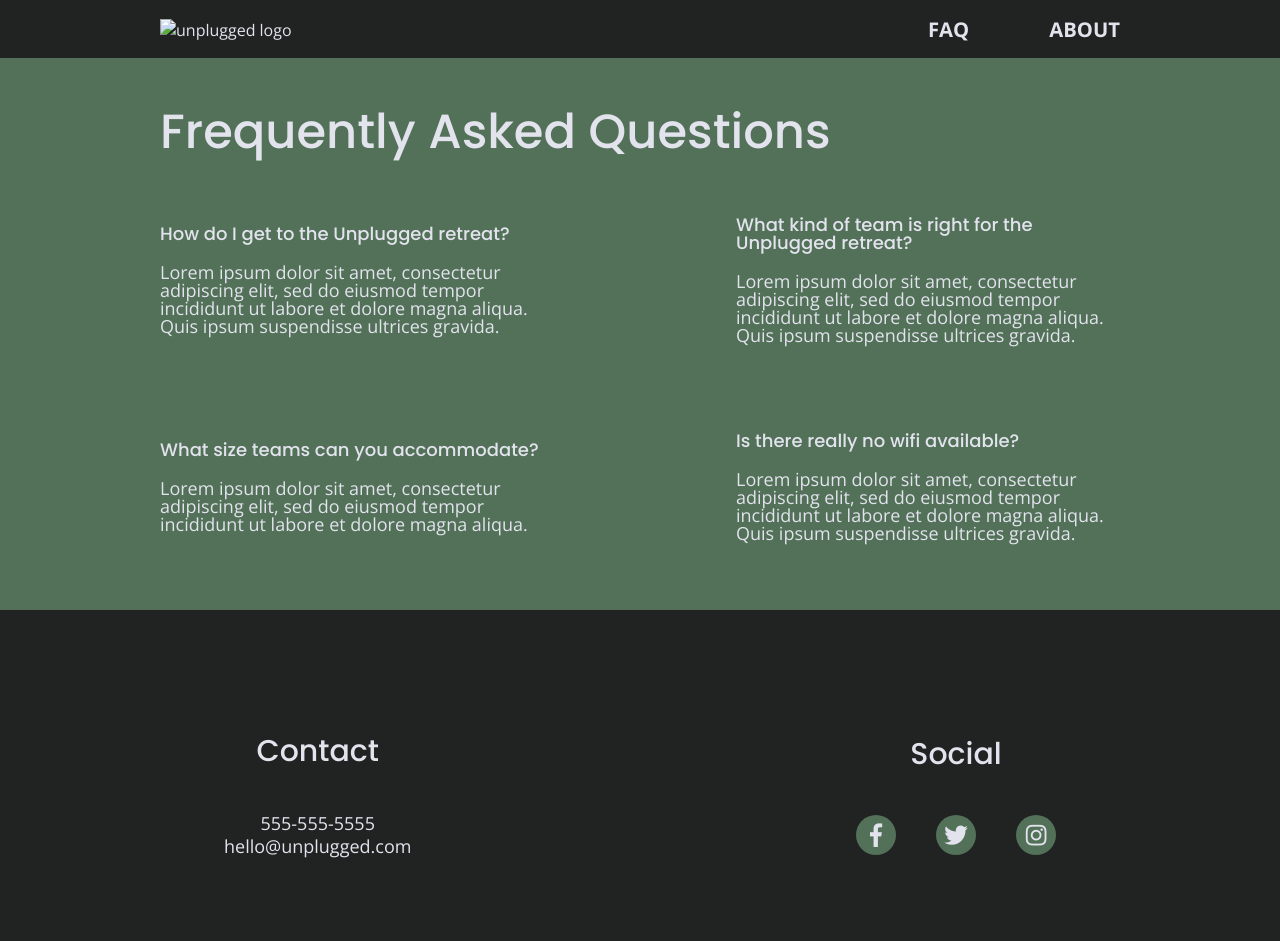
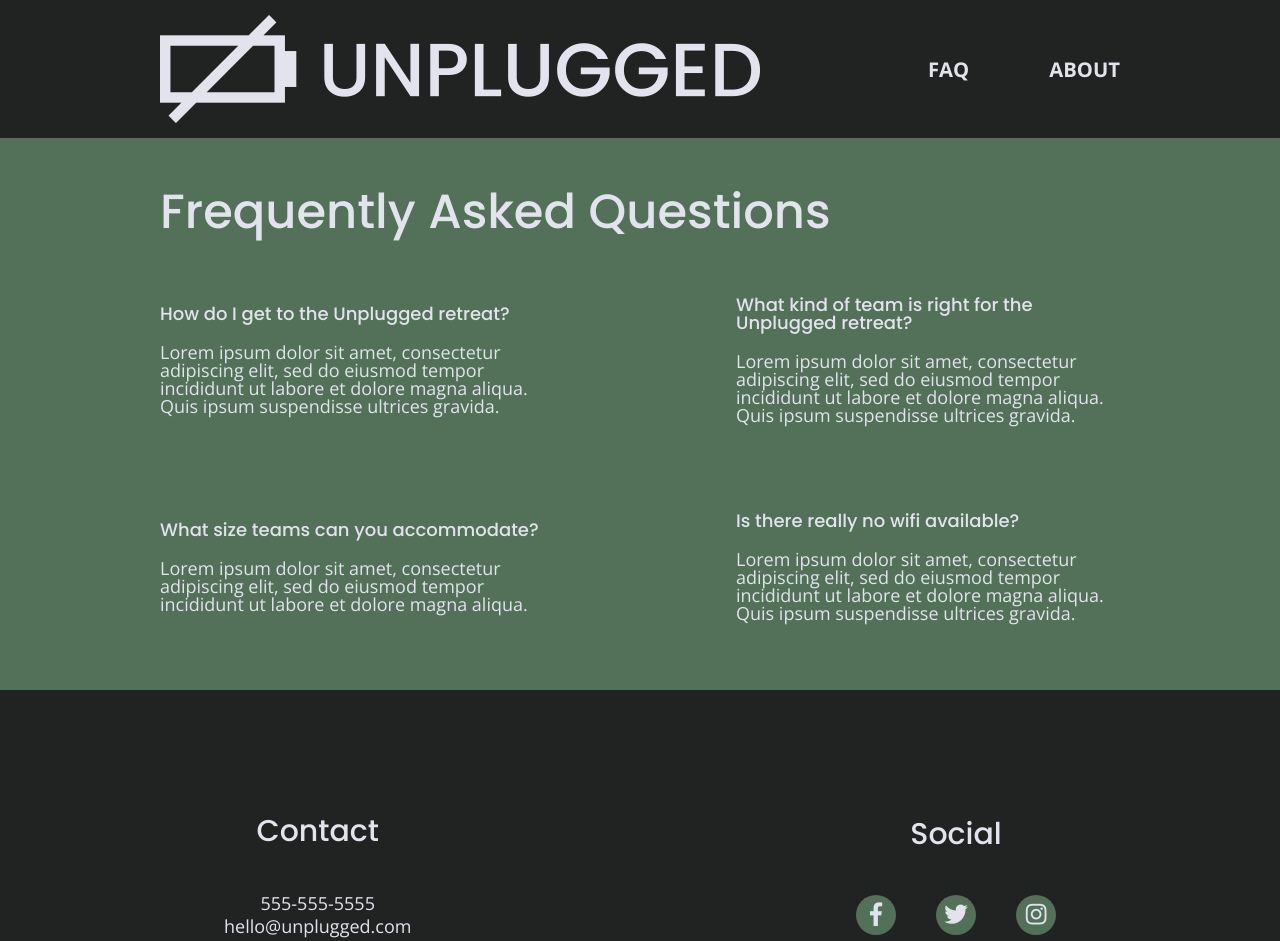
Before and after one commit to Aracely-C/unplugged-retreat, a website: page faq/index.html in a window 1280 px wide. Shown: the top 941 px of the page. Drawn offline with nearby package versions, Linux system fonts and the light colour scheme; files that its build step writes are made by us from their sources; files whose address does not match are found by name.

Commit message:
Updated html for faq page due to missing unplugged logo

```diff
--- a/faq/index.html
+++ b/faq/index.html
@@ -36,13 +36,13 @@
 <header>
   <div class="content-wrapper">
     <a href="#">
-      <img src="" alt="unplugged logo">
+      <img src="../img/unpluggedlogo.png" alt="unplugged logo">
     </a>
     <div class="header-divider"></div>
     <nav>
       <ul>
-        <li><a href="faq/index.html">FAQ</a></li>
-        <li><a href="about/index.html">About</a></li>
+        <li><a href="index.html">FAQ</a></li>
+        <li><a href="../about/index.html">About</a></li>
       </ul>
     </nav>
   </div>
```
